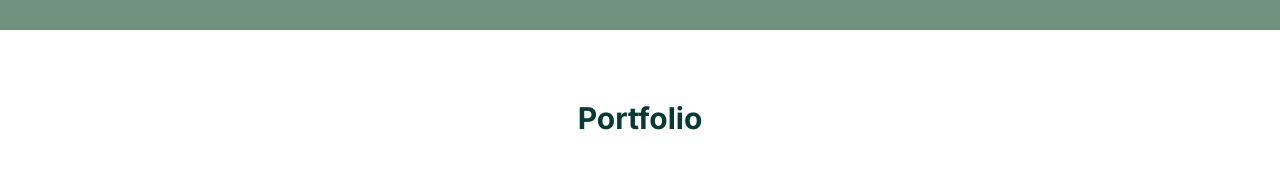
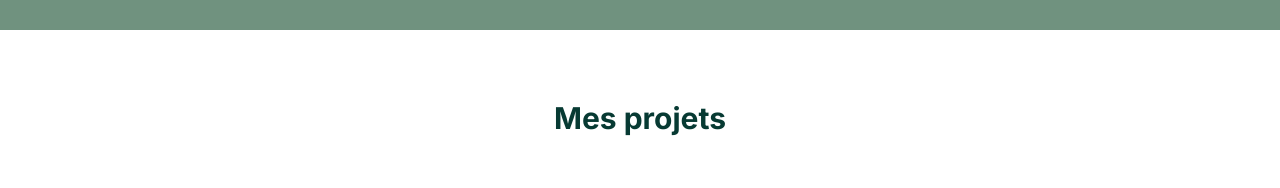
Before and after one commit to emmyld/Emmy.Lamblin-Durosset, a plain HTML site: page index.html in a window 1280 px wide. Shown: the part 1051-1239 px from the top of the page. Drawn offline with Linux system fonts and the light colour scheme.

Commit message:
Update index.html

```diff
--- a/index.html
+++ b/index.html
@@ -142,7 +142,7 @@ non professionnelles en développement web.
 <!-- BLOC PORTFOLIO -->
 <section class="portfolio-title-section" id="portfolio" >
   <div class="portfolio-title-container">
-    <h2 class="portfolio-title">Portfolio</h2>
+    <h2 class="portfolio-title">Mes projets</h2>
   </div>
 </section>
 
```
